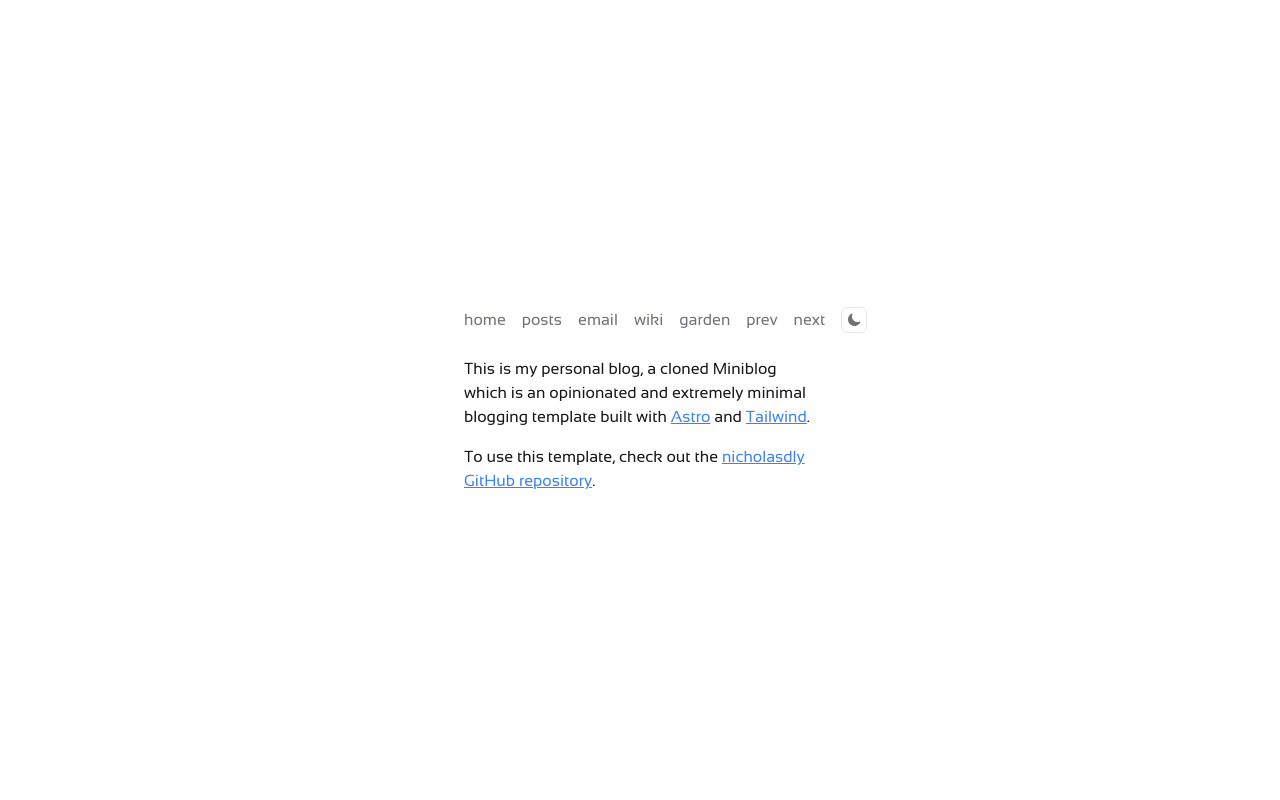
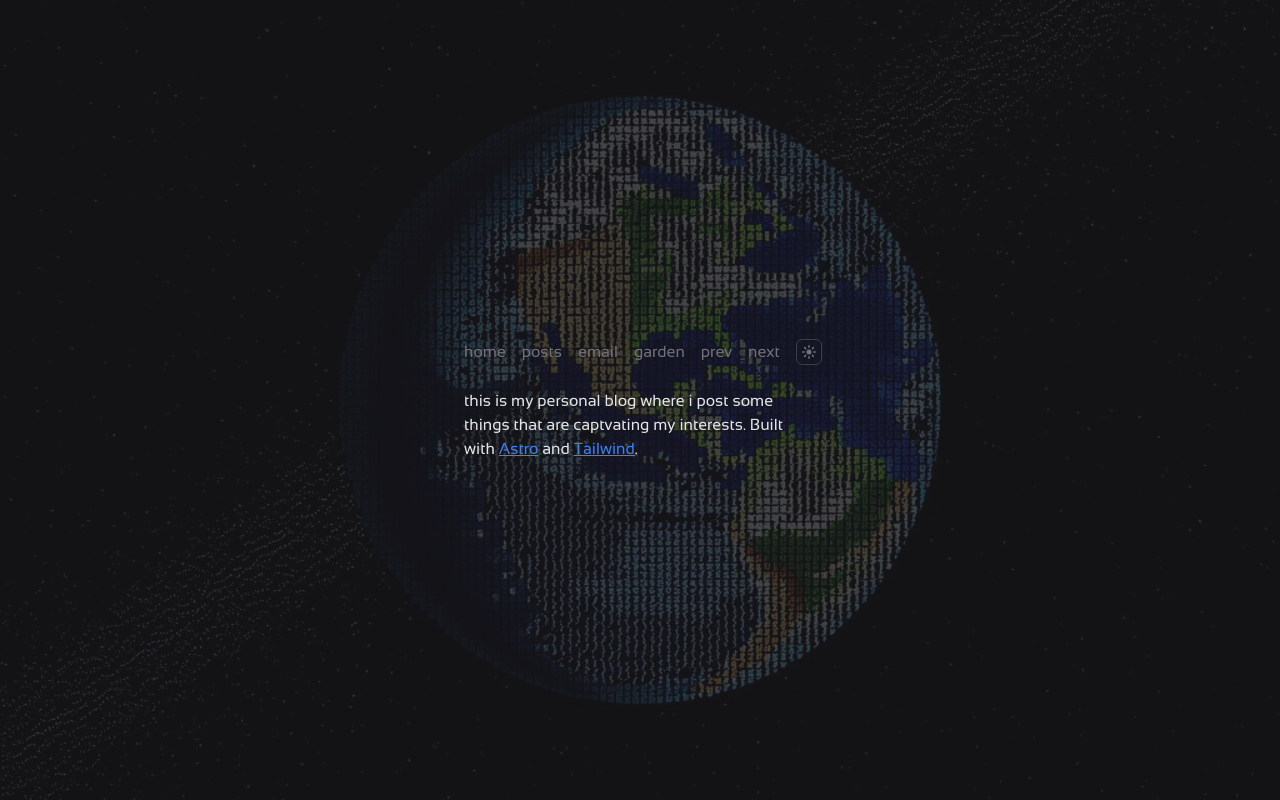
Before and after one commit to nullniverse/posts, an Astro site: page / in a window 1280 px wide. Built offline with nearby package versions, Linux system fonts and the light colour scheme; Astro itself is replaced by a stand-in of ours.

Commit message:
fix: adjusting blog theming

```diff
--- a/package.json
+++ b/package.json
@@ -12,7 +12,7 @@
     "format:check": "prettier --check ."
   },
   "dependencies": {
-    "@astrojs/check": "^0.9.4",
+    "@astrojs/check": "^0.9.2",
     "@astrojs/mdx": "^4.0.2",
     "@astrojs/rss": "^4.0.9",
     "@astrojs/sitemap": "^3.2.1",
@@ -23,6 +23,7 @@
     "typescript": "^5.6.3"
   },
   "devDependencies": {
+    "@tailwindcss/typography": "^0.5.19",
     "prettier": "^3.3.3",
     "prettier-plugin-astro": "^0.14.1",
     "prettier-plugin-astro-organize-imports": "^0.4.11",
--- a/src/components/Header.astro
+++ b/src/components/Header.astro
@@ -1,9 +1,5 @@
 ---
-import { EMAIL } from "../consts";
-import { WIKI } from "../consts";
-import { GARDEN } from "../consts";
-import { GARDEN_NEXT } from "../consts";
-import { GARDEN_PREV } from "../consts";
+import { EMAIL, GARDEN, GARDEN_NEXT, GARDEN_PREV } from "../consts";
 import ThemeToggle from "./ThemeToggle.astro";
 ---
 
@@ -12,7 +8,6 @@ import ThemeToggle from "./ThemeToggle.astro";
     <a href="/"> home </a>
     <a href="/posts"> posts </a>
     <a href={`mailto:${EMAIL}`}>email</a>
-    <a href={`${WIKI}`}>wiki</a>
     <a href={`${GARDEN}`}>garden</a>
     <a href={`${GARDEN_PREV}`}>prev</a>
     <a href={`${GARDEN_NEXT}`}>next</a>
--- a/src/consts.ts
+++ b/src/consts.ts
@@ -2,12 +2,11 @@
 // You can import this data from anywhere in your site by using the `import` keyword.
 
 export const SITE_URL = "https://blog.16090000.xyz";
-export const SITE_TITLE = "Nullniverse's blog";
-export const SITE_DESCRIPTION =
-  "Personal blog in the miniblog spirit!";
+export const SITE_TITLE = "Nullniverse's Blog";
+export const SITE_DESCRIPTION = "Posts and stuff";
 
-export const EMAIL = "boverflow@bk.ru";
-export const WIKI = "https://wiki.16090000.xyz";
+export const EMAIL = "nullniverse@temaocyber.cn";
+// export const WIKI = "https://wiki.16090000.xyz";
 export const GARDEN = "https://derelict.garden/enter.html";
 export const GARDEN_NEXT = "https://derelict.garden/next/blog.16090000.xyz";
 export const GARDEN_PREV = "https://derelict.garden/prev/blog.16090000.xyz";
--- a/src/layouts/Layout.astro
+++ b/src/layouts/Layout.astro
@@ -21,7 +21,7 @@ const {
 } = Astro.props;
 ---
 
-<html lang="en">
+<html lang="en" class="dark">
   <head>
     <!-- Global Metadata -->
     <meta charset="utf-8" />
@@ -70,9 +70,20 @@ const {
     <ViewTransitions />
   </head>
   <body
-    class="font-sans text-zinc-900 antialiased transition-colors dark:bg-zinc-900 dark:text-zinc-200"
+    class="relative font-sans text-zinc-900 antialiased transition-colors dark:bg-zinc-900 dark:text-zinc-200"
   >
-    <div class={cn("max-w-xl mx-auto p-4", className)}>
+    <!-- Background image layer -->
+    <div aria-hidden="true" class="pointer-events-none fixed inset-0 -z-10">
+      <div
+        class="absolute inset-0 bg-cover bg-center opacity-5 transition-opacity duration-300 dark:opacity-20"
+        style="background-image: url('/static/ascii-earth.jpeg')"
+      >
+      </div>
+      <!-- optional subtle tint for contrast -->
+      <!-- <div class="absolute inset-0 bg-white/10 dark:bg-black/20"></div> -->
+    </div>
+
+    <div class={cn("relative z-10 max-w-xl mx-auto p-4", className)}>
       <Header />
       <slot />
     </div>
--- a/src/pages/index.astro
+++ b/src/pages/index.astro
@@ -10,8 +10,8 @@ import Layout from "../layouts/Layout.astro";
 >
   <main class="space-y-4">
     <p>
-      This is my personal blog, a cloned Miniblog which is an opinionated and extremely minimal blogging template built
-      with <a
+      this is my personal blog where i post some things that are captvating my
+      interests. Built with <a
         href="https://astro.build/"
         target="_blank"
         class="text-blue-500 underline">Astro</a
@@ -21,12 +21,5 @@ import Layout from "../layouts/Layout.astro";
         class="text-blue-500 underline">Tailwind</a
       >.
     </p>
-    <p>
-      To use this template, check out the <a
-        href="https://github.com/nicholasdly/miniblog?tab=readme-ov-file"
-        target="_blank"
-        class="text-blue-500 underline">nicholasdly GitHub repository</a
-      >.
-    </p>
   </main>
 </Layout>
--- a/src/styles/global.css
+++ b/src/styles/global.css
@@ -24,6 +24,55 @@
 }
 
 @layer components {
+  /* Tunable main column width (matches Tailwind Typography default ~65ch) */
+  :root {
+    --content-max: 65ch;
+  } /* adjust to your column width */
+
+  /* ASCII globe background (behind everything) */
+  .ascii-globe-bg {
+    position: fixed;
+    inset: 0;
+    z-index: -2;
+    pointer-events: none;
+    display: grid;
+    place-items: center;
+    opacity: 0.085; /* tweak intensity */
+  }
+  .ascii-globe {
+    font-family: ui-monospace, SFMono-Regular, Menlo, Consolas,
+      "Liberation Mono", monospace;
+    white-space: pre;
+    line-height: 1;
+    letter-spacing: 0;
+    color: hsl(var(--muted-foreground, 215.4 16.3% 46.9%));
+    user-select: none;
+  }
+  @media (prefers-color-scheme: light) {
+    .ascii-globe {
+      color: hsl(var(--foreground, 222.2 84% 4.9%));
+    }
+  }
+
+  /* Center cover to keep background out from behind the main text block */
+  .ascii-globe-cover {
+    position: fixed;
+    inset-block: 0;
+    left: 50%;
+    width: min(var(--content-max), 100vw);
+    transform: translateX(-50%);
+    background: hsl(var(--background, 0 0% 100%));
+    z-index: -1; /* above globe, below content */
+    pointer-events: none;
+  }
+
+  /* Optional: hide effect on small screens */
+  @media (max-width: 767px) {
+    .ascii-globe-bg,
+    .ascii-globe-cover {
+      display: none;
+    }
+  }
   article {
     p {
       @apply my-4 leading-relaxed;
```
Also changed, not shown: public/static/ascii-earth.jpeg (added), 2 other files.
